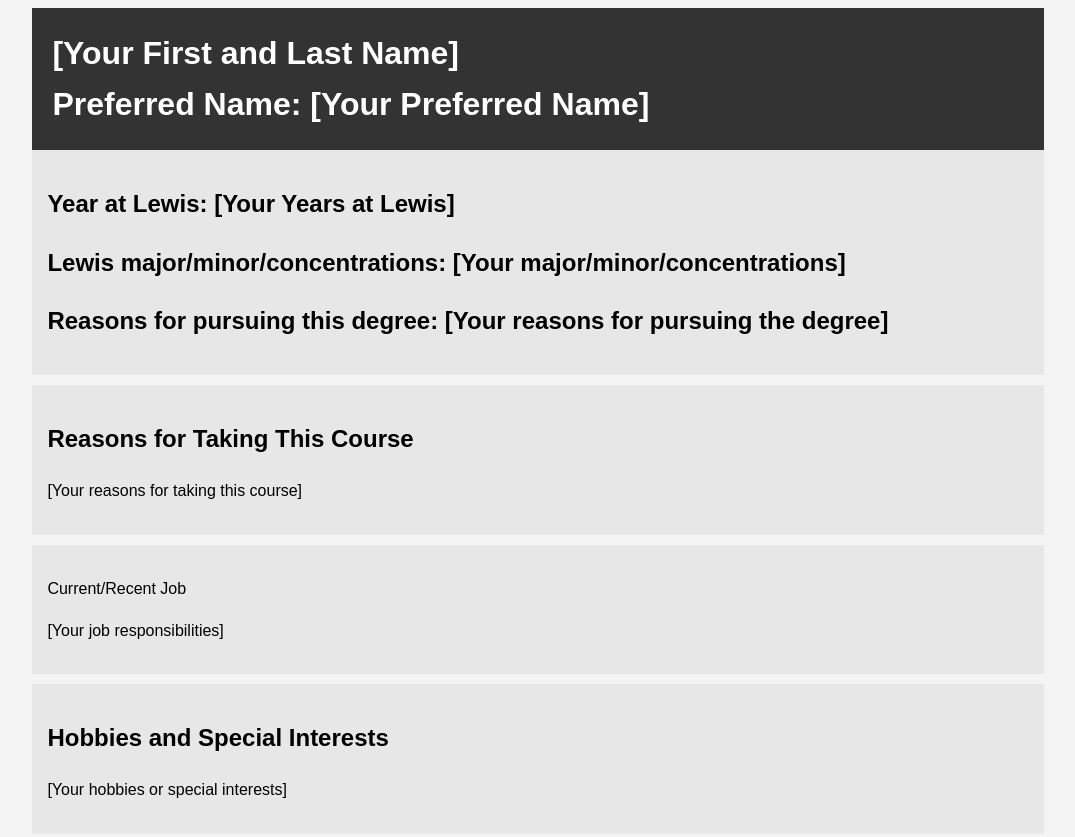
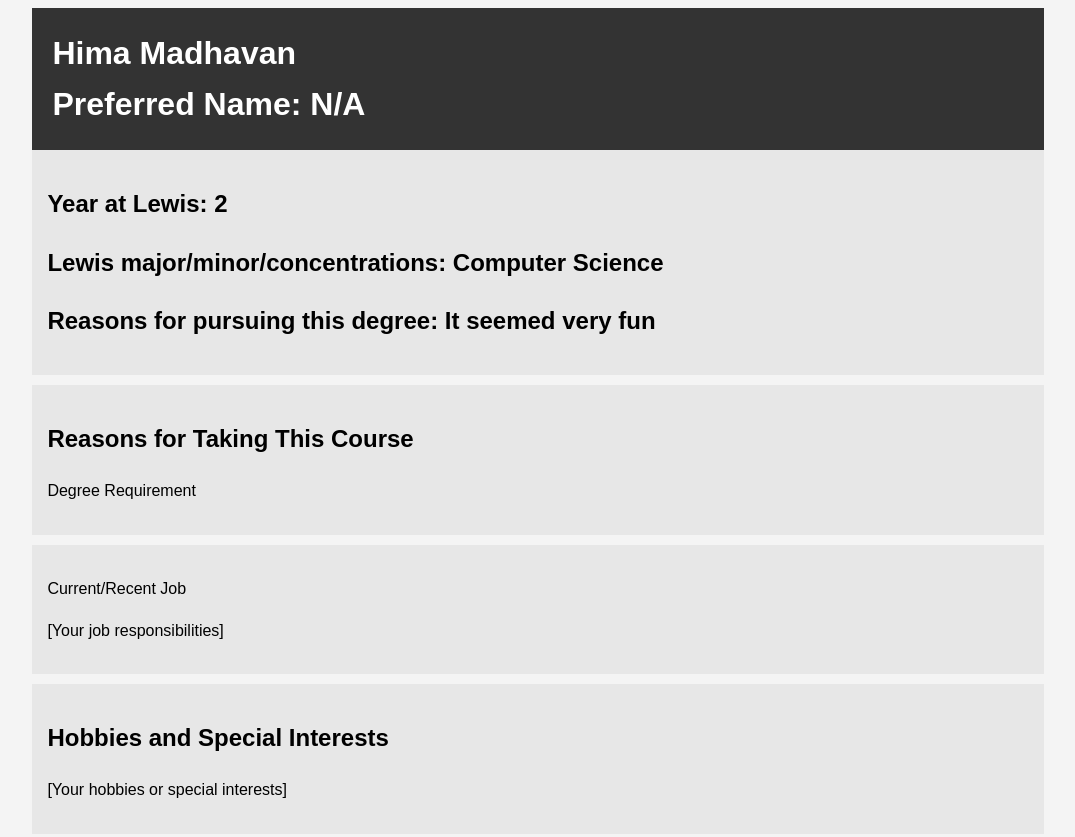
Before and after one commit to hmadhavann/introduction, a plain HTML site: page index.html in a window 1280 px wide. Shown: the top 837 px of the page, without its empty margins (102-1177 px from the left). Drawn offline with Linux system fonts and the light colour scheme.

Commit message:
name, degree and course

```diff
--- a/index.html
+++ b/index.html
@@ -31,19 +31,19 @@
 <body>
     <div class="container">
         <header class="main-info">
-            <h1>[Your First and Last Name]</h1>
-            <h1>Preferred Name: [Your Preferred Name]</h1>
+            <h1> Hima Madhavan </h1>
+            <h1>Preferred Name: N/A </h1>
         </header>
 
         <section class="lewis">
-			<h2>Year at Lewis: [Your Years at Lewis]</h2>
-			<h2>Lewis major/minor/concentrations: [Your major/minor/concentrations]</h2>
-			<h2>Reasons for pursuing this degree: [Your reasons for pursuing the degree]</h2>
+			<h2>Year at Lewis: 2 </h2>
+			<h2>Lewis major/minor/concentrations: Computer Science </h2>
+			<h2>Reasons for pursuing this degree: It seemed very fun </h2>
         </section>
 
 		<section class="course">
             <h2>Reasons for Taking This Course</h2>
-            <p>[Your reasons for taking this course]</p>
+            <p>Degree Requirement</p>
         </section>
 
 		<section class="job">
```
